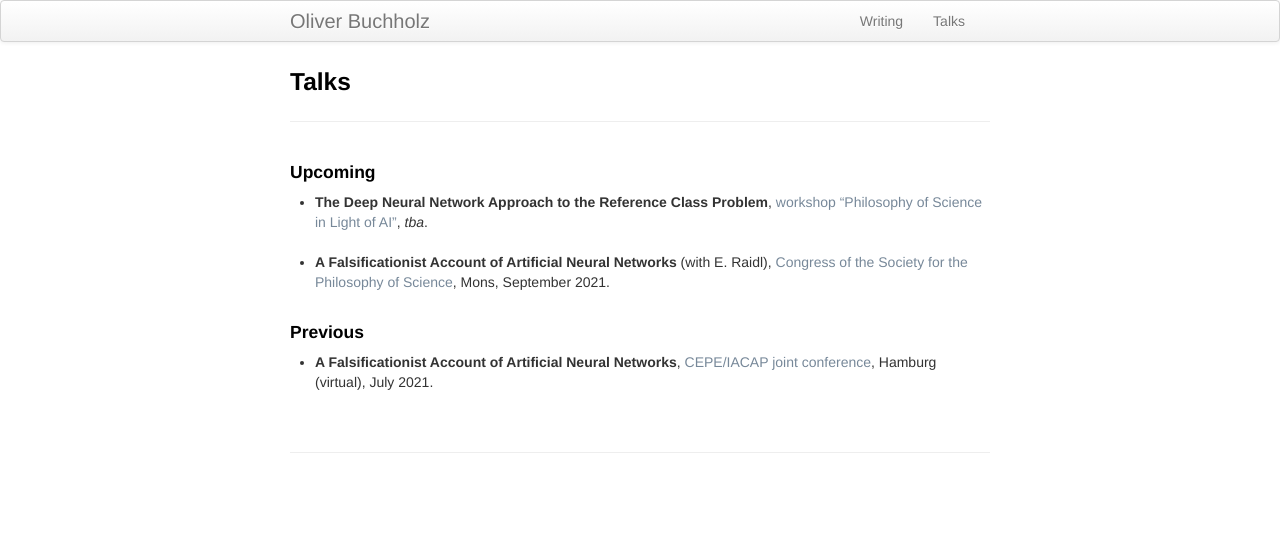
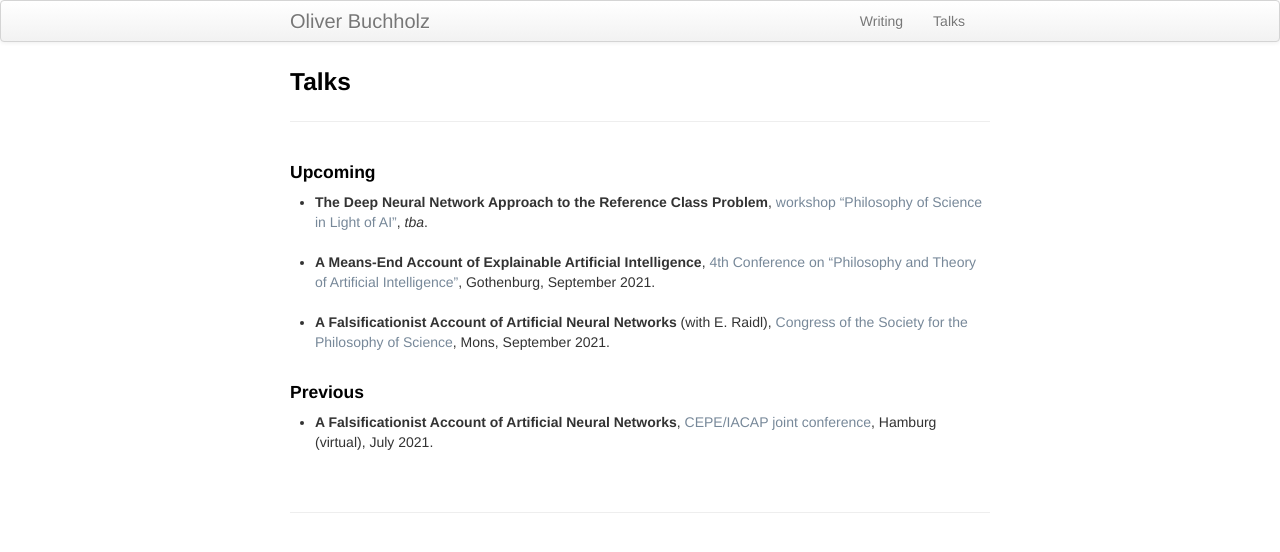
Before and after one commit to oliverbuchholz/oliverbuchholz.github.io, a Jekyll site: the page built from pages/talks.md, in a window 1280 px wide. Shown: the top 552 px of the page. Built offline with Jekyll 4.4.1, drawn with Linux system fonts in a browser that asks for light colours.

Commit message:
added PT-AI 2021

```diff
--- a/pages/talks.md
+++ b/pages/talks.md
@@ -8,6 +8,9 @@ description: Oliver Buchholz | Talks
 
 <ul>
 <li><b>The Deep Neural Network Approach to the Reference Class Problem</b>, <a href="https://sites.google.com/view/philsciai/home" target="_blank">workshop &ldquo;Philosophy of Science in Light of AI&rdquo;</a>, <em>tba</em>.<br><br>
+</li>
+
+<li><b>A Means-End Account of Explainable Artificial Intelligence</b>, <a href="https://www.pt-ai.org/2021" target="_blank">4th Conference on &ldquo;Philosophy and Theory of Artificial Intelligence&rdquo;</a>, Gothenburg, September 2021.<br><br>
 </li>
 
 <li><b>A Falsificationist Account of Artificial Neural Networks</b> (with E. Raidl), <a href="https://sps2021.sciencesconf.org/" target="_blank">Congress of the Society for the Philosophy of Science</a>, Mons, September 2021.<br><br>
```
